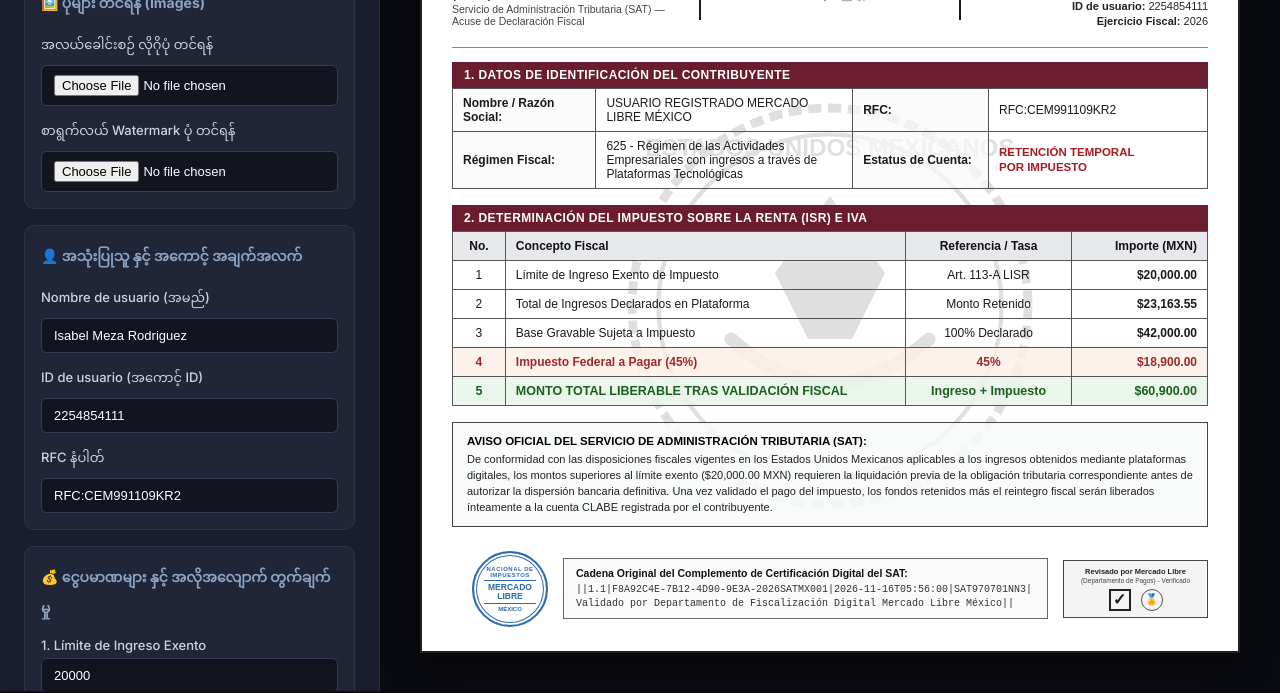
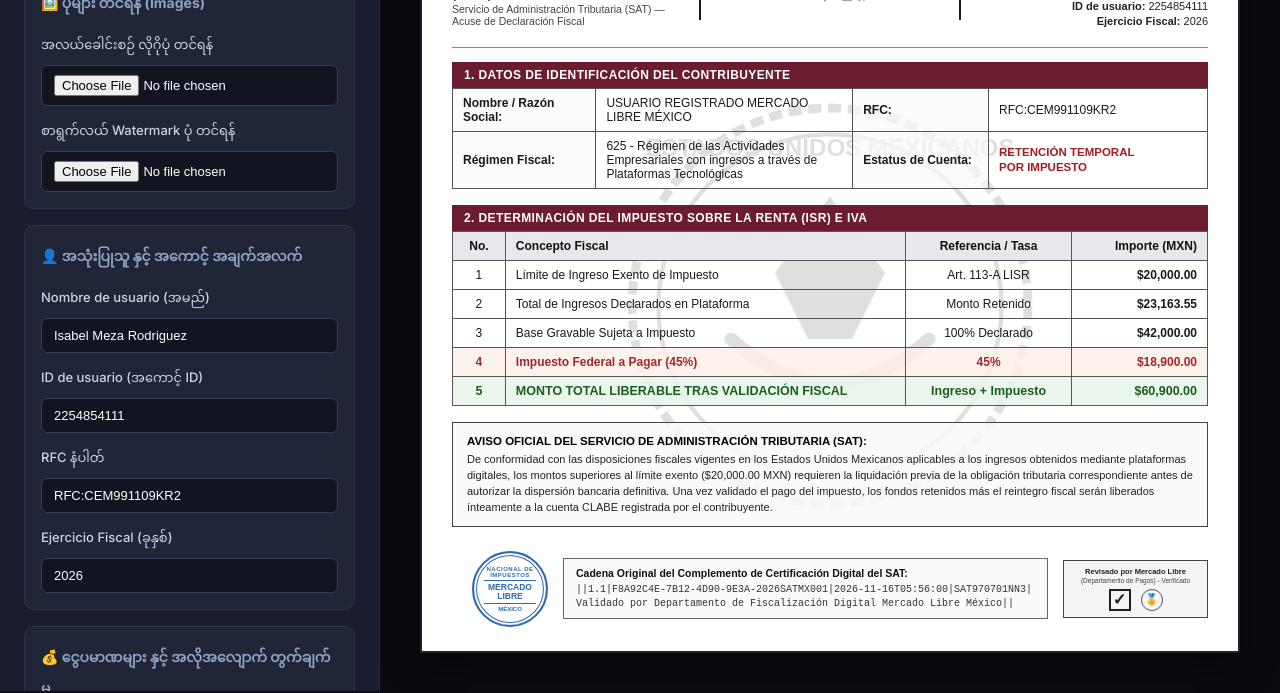
Before and after one commit to kokhant300532-ship-it/Tax-Certificate, a plain HTML site: page index.html in a window 1280 px wide. Shown: the part 109-802 px from the top of the page. Drawn offline with Linux system fonts and the light colour scheme; a web font is replaced by a local one.

Commit message:
Update index.html

```diff
--- a/index.html
+++ b/index.html
@@ -510,6 +510,10 @@
         <label>RFC နံပါတ်</label>
         <input type="text" id="in-rfc" value="RFC:CEM991109KR2">
       </div>
+      <div class="input-group">
+        <label>Ejercicio Fiscal (ခုနှစ်)</label>
+        <input type="text" id="in-fiscal-year" value="2026">
+      </div>
     </div>
 
     <!-- Importe (MXN) Amounts & Auto-Calculation -->
@@ -580,7 +584,7 @@
             <div class="emission-info">
               <strong>Nombre de usuario:</strong> <span id="ui-user-name">Isabel Meza Rodriguez</span><br>
               <strong>ID de usuario:</strong> <span id="ui-account-id">2254854111</span><br>
-              <strong>Ejercicio Fiscal:</strong> 2026
+              <strong>Ejercicio Fiscal:</strong> <span id="ui-fiscal-year">2026</span>
             </div>
           </div>
         </div>
@@ -696,7 +700,7 @@
       });
     }
 
-    // Parse amount helper supporting strings with symbols, commas, and raw numbers like "20000" or "$20,000.00"
+    // Parse amount helper supporting strings with symbols, commas, and raw numbers
     function parseCustomAmount(val) {
       if (typeof val !== 'string') val = String(val || '');
       const cleaned = val.replace(/[^0-9.-]+/g, '');
@@ -708,7 +712,8 @@
     const bindings = [
       ['in-user-name', 'ui-user-name'],
       ['in-account-id', 'ui-account-id'],
-      ['in-rfc', 'ui-rfc']
+      ['in-rfc', 'ui-rfc'],
+      ['in-fiscal-year', 'ui-fiscal-year']
     ];
 
     bindings.forEach(([inputId, targetId]) => {
```
